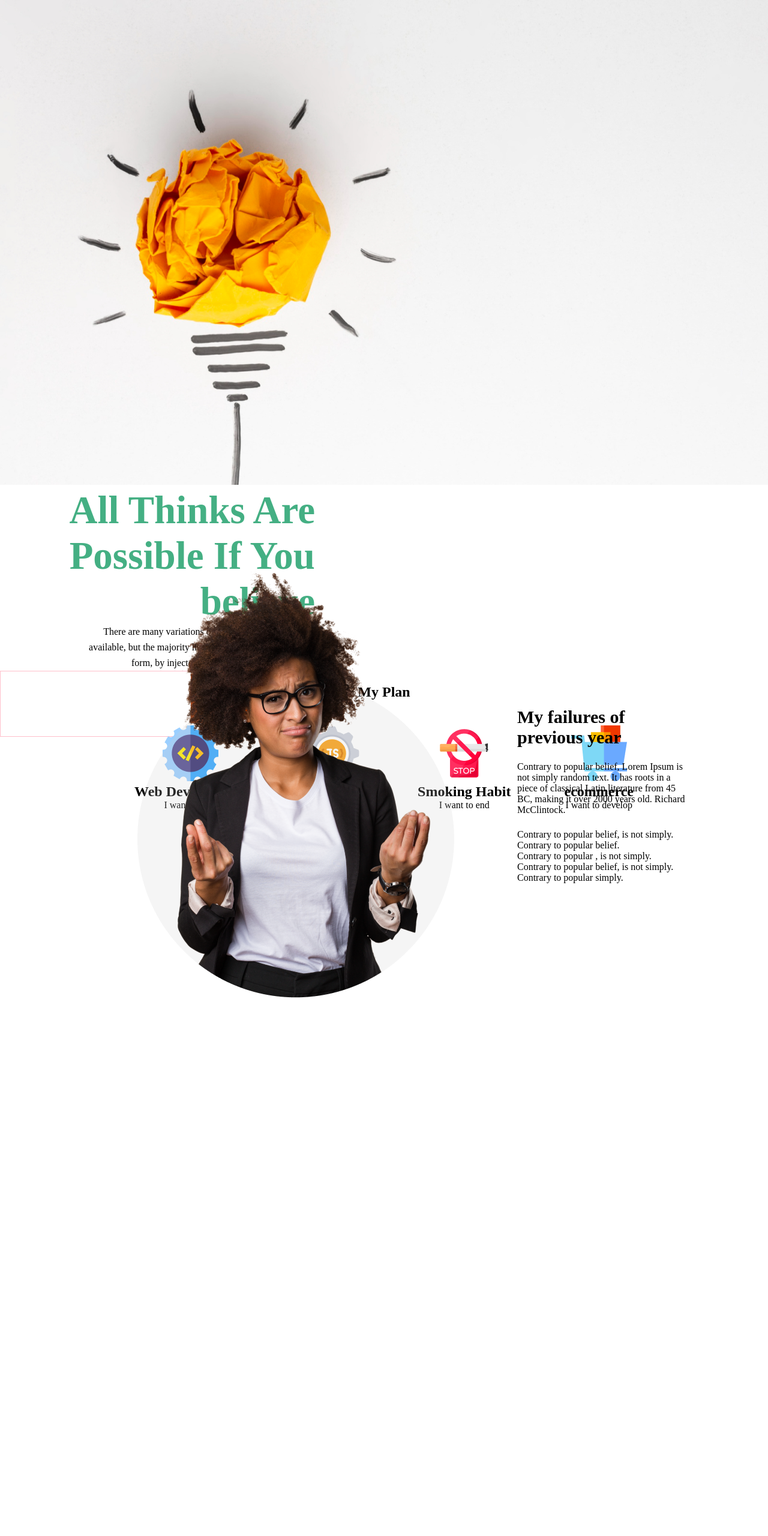
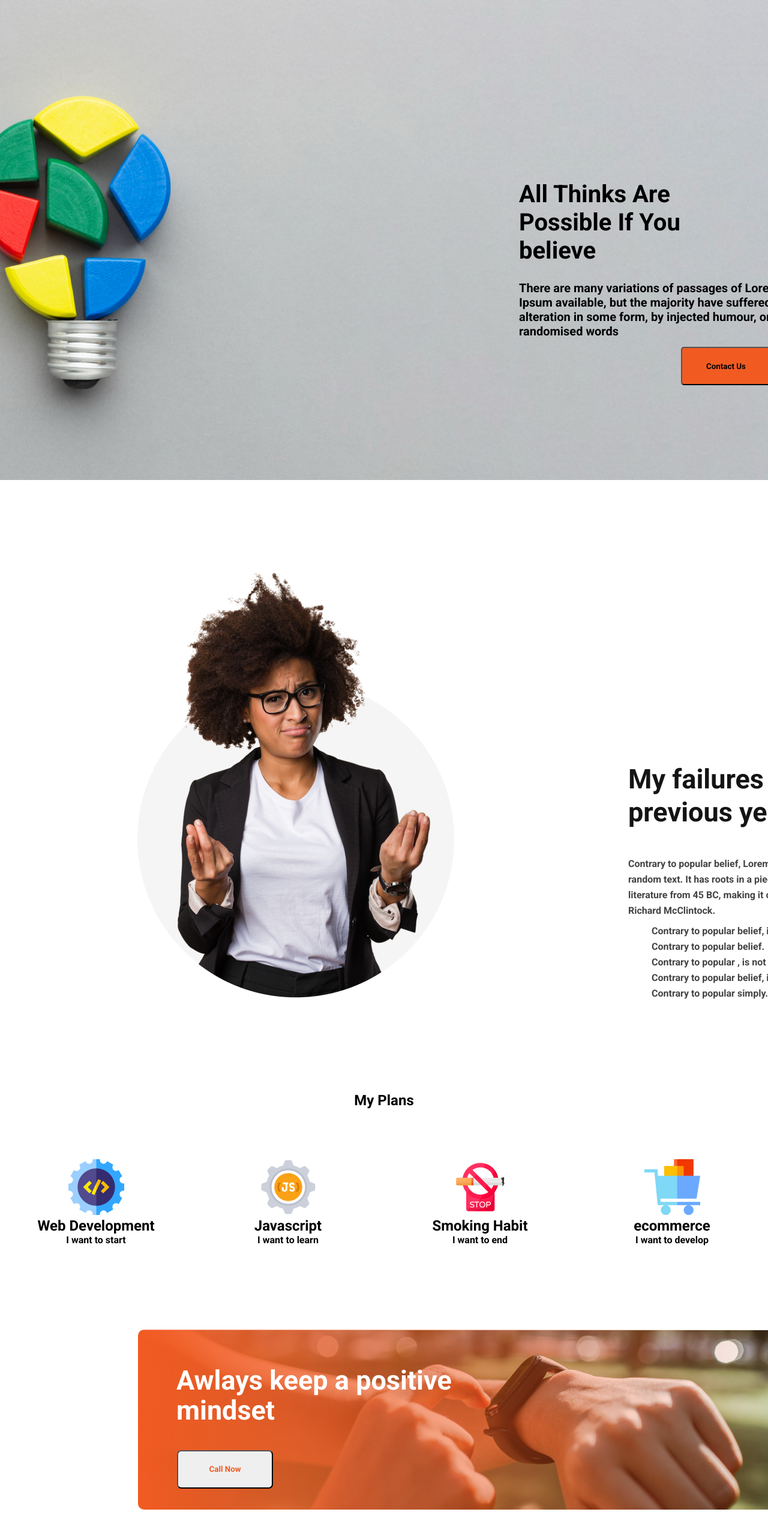
Before and after one commit to Talukderarafat1/donate, a plain HTML site: page index.html in a window 1280 px wide. Shown: the top 2560 px of the page at 60% size. Before the commit the page ends 1667 px from the top, so only its background shows below. Drawn offline with Linux system fonts and the light colour scheme.

Commit message:
add commit

```diff
--- a/assets/css/style.css
+++ b/assets/css/style.css
@@ -1,79 +1,58 @@
+ @import url('https://fonts.googleapis.com/css2?family=Poppins:ital,wght@0,400;0,500;0,600;1,400;1,500&family=Roboto:ital,wght@0,700;1,300;1,400&display=swap');
  * {
-    margin: 0%;
-    padding: 0%;
-    font-family: "Work Sans";
+     margin: 0;
+     padding: 0;
+     box-sizing: border-box;
+     font-family: 'Poppins', sans-serif;
+     font-family: 'Roboto', sans-serif;
  }
 
-
-/* header section start  */
-
-.about {
+ .header {
+     display: flex;
      width: 100%;
-    background-color: #fff;
+     height: 100vh;
+     background-image: url(../img/banner/banner2.png);
+     background-position: center;
+     background-size: cover;
+     position: relative;
  }
 
-.main img {
-    height: 808px;
-    width: 1600px;
-    left: 1600px;
-    top: 808px;
+ .text-box {
+     position: absolute;
+     font-size: 30px;
+     margin-bottom: 20px;
  }
 
-.about-text {
+ .text-box h1 {
+     position: absolute;
+     font-size: 40px;
      width: 525px;
      height: 228px;
-    left: 845px;
-    top: 216px;
+     left: 865px;
+     top: 300px;
  }
 
-.about-text h1 {
-    font-family: 'Work Sans';
-    font-style: normal;
-    font-weight: 700;
-    font-size: 65px;
-    line-height: 76px;
-    text-align: right;
-    color: #44af83;
+ .text-box p {
+     position: absolute;
+     font-size: 20px;
+     width: 494px;
+     height: 78px;
+     left: 865px;
+     top: 468px;
  }
 
-.about-text p {
-    font-style: normal;
-    font-weight: 400;
-    font-size: 16px;
-    line-height: 26px;
-    text-align: right;
+ .btn {
+     position: absolute;
+     width: 150px;
+     height: 64px;
+     left: 1135px;
+     top: 578px;
+     background: #F15B22;
+     border-radius: 5px;
  }
+ /* ------------My failures of previous start-------------  */
 
-.button-container {
-    border: 1px solid pink;
-    height: 100px;
-    width: 100%;
-    display: flex;
-    align-content: center;
-    justify-content: center;
-    padding: 4px 4px 4px 4px;
-}
-
-.button1 {
-    border: 1px solid #F15B22;
-    height: 80px;
-    width: 40%;
-    background-color: #F15B22;
-    text-align: center;
-    font-size: 20px;
-    color: white;
-    line-height: 80px;
-    font-weight: 600;
-    margin-left: auto;
-}
-
-
-/* header section end  */
-
-
-/* --------person section start-----------  */
-
-.person-img {
+ .person {
      position: absolute;
      width: 569px;
      height: 723.3px;
@@ -81,31 +60,146 @@
      top: 939px;
  }
 
-.person-text {
+ .person-text h1 {
      position: absolute;
      width: 288px;
      height: 94px;
-    left: 862px;
-    top: 1178px;
-    font-size: 20px;
+     left: 841px;
+     top: 332px;
+     /* font-weight: 700;*/
+     font-size: 45px;
+     line-height: 55px;
+     color: #151414;
  }
 
-.person-text p {
+ .person-text h4 {
+     position: absolute;
+     width: 416px;
+     height: 104px;
+     left: 841px;
+     top: 488px;
      font-size: 16px;
+     line-height: 26px;
+     color: #444343;
  }
 
+ .person-text h5 {
+     position: absolute;
+     width: 416px;
+     height: 104px;
+     left: 880px;
+     top: 600px;
+     font-size: 16px;
+     line-height: 26px;
+     color: #444343;
+ }
+ /* ---------------My failures of previous end---------------  */
+ /* ---------------Awlays keep a positive mindset start ---------- */
 
-/* --------person section end ----------- */
+ .watch {
+     position: absolute;
+     width: 1140px;
+     height: 300px;
+     left: 230px;
+     top: 2216.3px;
+     background: url(../img/gradient2.png), url(../img/watch.png);
+     border-radius: 10px;
+ }
 
+ .watch h1 {
+     position: absolute;
+     width: 459px;
+     left: 64px;
+     top: 59.3px;
+     font-size: 45px;
+     line-height: 50px;
+     color: #fff;
+ }
 
-/* --------------MY plan start---------------  */
+ .call {
+     position: absolute;
+     width: 160px;
+     height: 64px;
+     left: 65px;
+     top: 200.3px;
+     color: #F15B22;
+     border-radius: 7px;
+ }
+ /* ---------------Awlays keep a positive mindset end ---------- */
+ /* ---------------footer start-------------------  */
 
-.services-one {
-    width: 65%;
-    margin: auto;
-    padding-top: 100px;
-    text-align: center;
+ .colour {
+     position: absolute;
+     width: 1600px;
+     height: 577px;
+     left: 0px;
+     top: 2646.3px;
+     background: #151414;
  }
+
+ .services-two h1 {
+     position: absolute;
+     left: 238px;
+     top: 200.3px;
+     font-size: 50px;
+     color: #fff;
+ }
+
+ .services-two p {
+     position: absolute;
+     width: 485px;
+     height: 78px;
+     left: 242px;
+     top: 275.3px;
+     color: #fff;
+ }
+
+ .services-two h5 {
+     position: absolute;
+     left: 242px;
+     top: 355.3px;
+     color: #fff;
+ }
+
+ .box {
+     position: absolute;
+     font-size: 41px;
+     left: 1000px;
+     top: 210.3px;
+     color: #fff;
+ }
+
+ .box h5 {
+     position: absolute;
+     padding: 20px;
+     font-weight: 600;
+     font-size: 25px;
+     line-height: 29px;
+     color: #fff;
+ }
+
+ .form-box {}
+
+ .form-box input {
+     font-size: 18px;
+     color: #151414;
+     padding: 15px 10px;
+     border-radius: 7px;
+     outline: none;
+     background: #fff;
+ }
+
+ .form-box button {
+     color: #F15B22;
+     padding: 15px 20px;
+     font-size: 20px;
+     border-radius: 7px;
+     background: #fff;
+     cursor: pointer;
+     transition: .3s;
+ }
+ /* ---------------footer end-------------------  */
+ /* --------------------plan start------------- */
 
  .row-one {
      display: flex;
@@ -113,5 +207,27 @@
      justify-content: space-between;
  }
 
+ .services-one {
+     width: 100%;
+     padding-top: 1020px;
+     text-align: center;
+     left: 230px;
+     top: 1792.3px;
+ }
 
-/* ---------------------MY plan start-------------------  */
+ .services-collam-one {
+     flex-basis: 30%;
+     border-radius: 10px;
+     margin-bottom: 5%;
+     padding: 20px 12px;
+     box-sizing: border-box;
+ }
+
+ .icone-pic {
+     position: absolute;
+     width: 150px;
+     height: 15px;
+     left: 236px;
+     top: 411.3px;
+ }
+ /* --------------------plan end------------- */
--- a/index.html
+++ b/index.html
@@ -5,93 +5,21 @@
     <meta charset="UTF-8">
     <meta http-equiv="X-UA-Compatible" content="IE=edge">
     <meta name="viewport" content="width=device-width, initial-scale=1.0">
-    <title>Ney-Year</title>
+    <title>New Years</title>
     <link rel="stylesheet" href="./assets/css/style.css">
 </head>
 
 <body>
 
+
     <!----------------- header section start---------------- -->
-    <section class="about">
+    <section>
+        <div class="header">
+            <div class="text-box">
+                <h1>All Thinks Are<br /> Possible If You <br />believe</h1>
+                <p>There are many variations of passages of Lorem Ipsum available, but the majority have suffered alteration in some form, by injected humour, or randomised words</p>
+                <button type="button" class="btn">Contact Us</button>
 
-        <div class="main">
-            <img src="./assets/img/banner/banner1.png" alt="">
-            <div class="about-text">
-                <h1>All Thinks Are Possible If You believe</h1>
-                <p>There are many variations of passages of Lorem Ipsum<br /> available, but the majority have suffered alteration in some <br />form, by injected humour, or randomised words</p>
-                <!-- <button type="button">Contact Us</button> -->
-                <div class="button-container">
-                    <div class="button1">
-                        Contact Us
-                    </div>
-
-                </div>
-
-            </div>
-
-        </div>
-
-
-    </section>
-    <!----------------- header section end---------------- -->
-
-
-    <!-- -------------------person section start------------------ -->
-
-    <section>
-        <div class="person">
-            <div class="person-img">
-                <img src="./assets/img/person.png" alt="">
-            </div>
-
-            <div class="person-text">
-                <h2>My failures of previous year</h2>
-                <br/>
-                <p>Contrary to popular belief, Lorem Ipsum is not simply random text. It has roots in a piece of classical Latin literature from 45 BC, making it over 2000 years old. Richard McClintock.</p>
-                <br />
-                <p>Contrary to popular belief, is not simply.<br />Contrary to popular belief.<br />Contrary to popular , is not simply.<br />Contrary to popular belief, is not simply.<br />Contrary to popular simply.</p>
-
-            </div>
-
-        </div>
-    </section>
-
-
-    <!-- ----------------------------person section end--------------------- -->
-
-    <!-- ---------------------MY plan start--------------------- -->
-
-    <section>
-
-        <div class="services-one">
-            <h1>My Plan</h1>
-
-
-            <div class="row-one">
-                <div class="services-collam-one">
-                    <img src="./assets/img/icons/web.png" alt="">
-                    <h2>Web Development</h2>
-                    <p>I want to start</p>
-
-                </div>
-                <div class="services-collam-one">
-                    <img src="./assets/img/icons/js.png" alt="">
-                    <h2>Javascript</h2>
-                    <p>I want to learn</p>
-
-                </div>
-                <div class="services-collam-one">
-                    <img src="./assets/img/icons/smoke.png" alt="">
-                    <h2>Smoking Habit</h2>
-                    <p>I want to end</p>
-
-                </div>
-                <div class="services-collam-one">
-                    <img src="./assets/img/icons/ecom.png" alt="">
-                    <h2>ecommerce</h2>
-                    <p>I want to develop</p>
-
-                </div>
             </div>
         </div>
 
@@ -99,7 +27,126 @@
 
 
 
-    <!-- -------------------------MY plan start--------------------  -->
+    <!-- ------------------header section end------------------ -->
+
+
+    <!-- ----------My failures of previous start-------------- -->
+
+
+    <section>
+        <div class="person">
+            <img src="./assets/img/person.png" alt="">
+            <div class="person-text">
+                <h1>My failures of <br />previous year</h1>
+                <h4>Contrary to popular belief, Lorem Ipsum is not simply random text. It has roots in a piece of classical Latin literature from 45 BC, making it over 2000 years old. Richard McClintock.</h4>
+
+
+
+                <h5>Contrary to popular belief, is not simply.<br/>Contrary to popular belief.<br/>Contrary to popular , is not simply.<br/>Contrary to popular belief, is not simply.<br/>Contrary to popular simply.<br/><br/></h5>
+
+            </div>
+
+        </div>
+    </section>
+    <!-- ----------My failures of previous end-------------- -->
+
+
+    <!-- ------------Awlays keep a positive mindset start--------------- -->
+
+
+    <section>
+        <div class="watch">
+            <h1>Awlays keep a positive mindset</h1>
+            <button type="button" class="call">Call Now</button>
+
+        </div>
+    </section>
+    <!-- ------------Awlays keep a positive mindset end--------------- -->
+    <!-- ----------------My Plans start---------------------  -->
+    <section>
+
+        <div class="services-one">
+            <h1>My Plans</h1>
+
+            <div class="row-one">
+                <div class="services-collam-one">
+                    <img src="./assets/img/icons/web.png" alt="#">
+                    <h2>Web Development</h2>
+                    <p>I want to start</p>
+
+                </div>
+                <div class="services-collam-one">
+                    <img src="./assets/img/icons/js.png" alt="#">
+                    <h2>Javascript</h2>
+                    <p>I want to learn</p>
+
+                </div>
+                <div class="services-collam-one">
+                    <img src="./assets/img/icons/smoke.png" alt="#">
+                    <h2>Smoking Habit</h2>
+                    <p>I want to end</p>
+
+                </div>
+                <div class="services-collam-one">
+
+                    <img src="./assets/img/icons/ecom.png" alt="#">
+                    <h2>ecommerce</h2>
+                    <p>I want to develop</p>
+
+                </div>
+            </div>
+
+        </div>
+    </section>
+    <!-- ----------------My Plans end---------------------  -->
+
+
+
+
+
+
+    <!-- ---------------footer start------------------- -->
+
+    <section>
+        <div class="colour">
+            <div class="services-two">
+                <h1>Future</h1>
+                <p>There are many variations of passages of Lorem Ipsum available, but the majority have suffered alteration in some form, by injected humour, or randomised words</p>
+                <h5>
+                    Email : info@gmail.com
+                    <br /> Phone : 01500 00 00 00
+                </h5>
+
+
+
+            </div>
+            <div class="icone-pic">
+                <img class="icone" src="./assets/img/icons/fb.png" alt="#">
+
+                <img class="icone" src="./assets/img/icons/youtube.png" alt="#">
+                <img class="icone" src="./assets/img/icons/twitter.png" alt="#">
+            </div>
+            <div class="box">
+                <h3>Subscribe</h3>
+                <br/>
+                <form action="#">
+                    <div class="form-box">
+                        <input type="text" name="EmailAddress" placeholder="Enter your email">
+                        <br />
+                        <button type="submit">Subscribe</button>
+
+                    </div>
+                </form>
+
+            </div>
+
+        </div>
+    </section>
+
+    <!-- ---------------footer end------------------- -->
+
+
+
 </body>
 
 </html>
```
Lines whose indentation alone changed are shown as unchanged.
